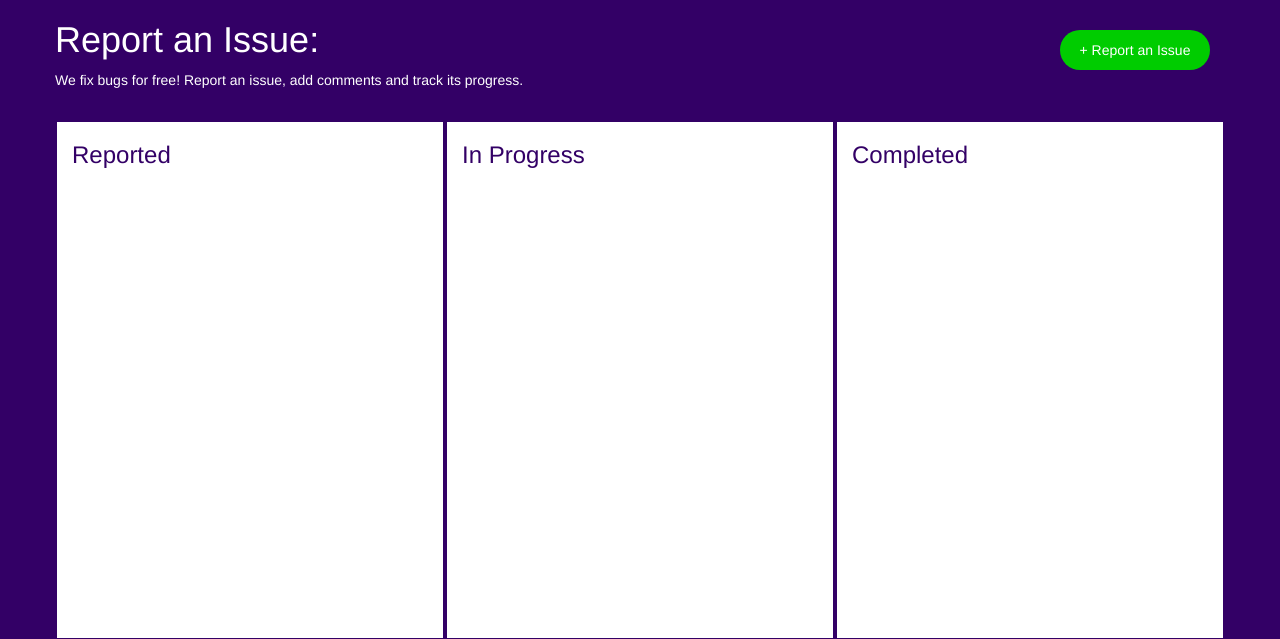
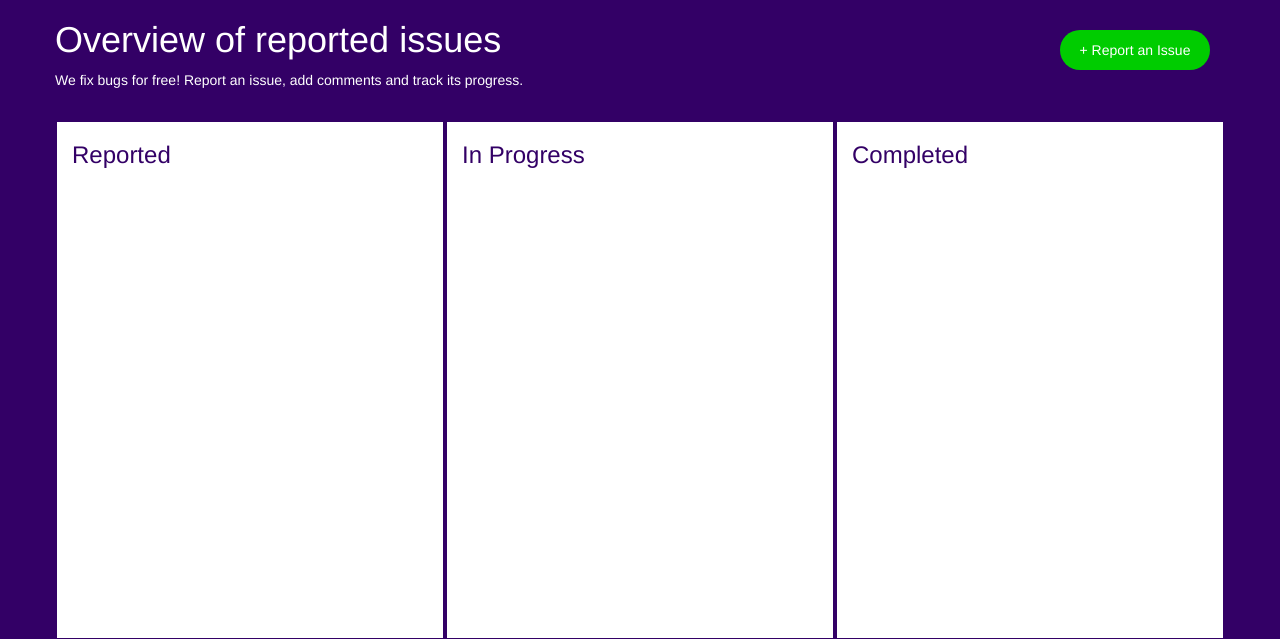
Before and after one commit to kmaaallen/unicorn-attractor-milestone, a Django app: page /issues/ in a window 1280 px wide. Shown: the part 50-689 px from the top of the page. Run offline with Django 3.2, Linux system fonts and the light colour scheme; data that the repository does not hold is empty; some libraries are stand-ins or nearby versions.

Commit message:
updated issue overview template

```diff
--- a/issues/templates/issue_overview.html
+++ b/issues/templates/issue_overview.html
@@ -8,7 +8,7 @@
 <div class="container">
 	<div class="row issue-header-div">
 		<div class="col-md-6 report-issue-header">
-			<h1>Report an Issue:</h1>
+			<h1>Overview of reported issues</h1>
 			<p>We fix bugs for free! Report an issue, add comments and track its progress.</p>
 		</div>
 		<div class="col-md-6">
```
